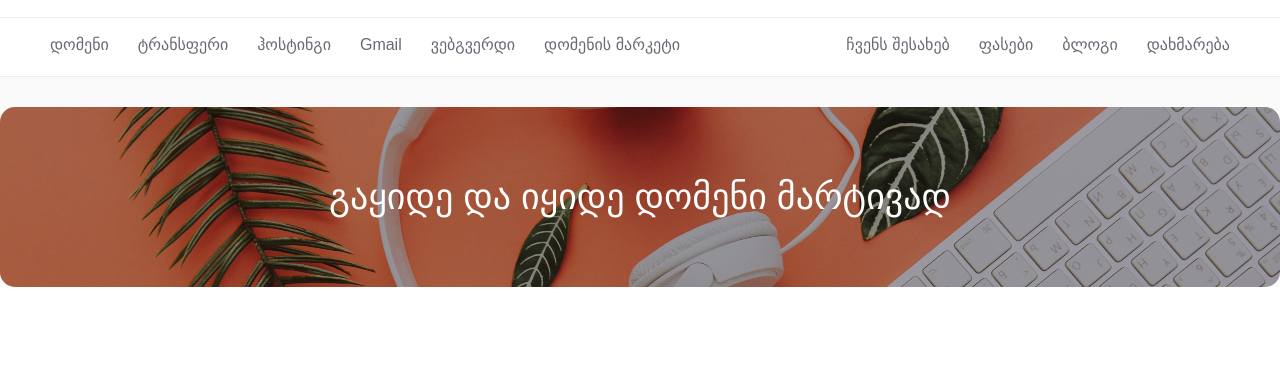
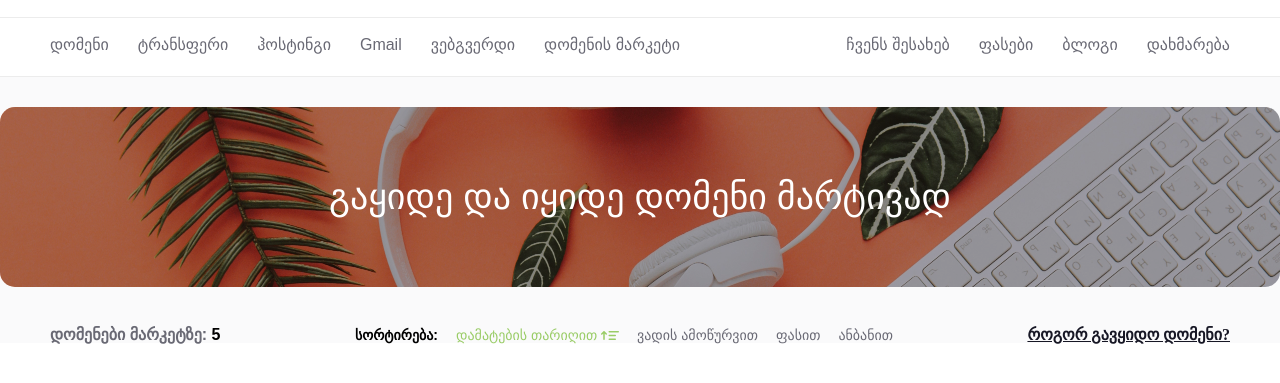
Before and after one commit to LukaKoridze13/Lemondo, a plain HTML site: page index.html in a window 1280 px wide. Shown: the part 77-460 px from the top of the page. Drawn offline with Linux system fonts and the light colour scheme; a web font is replaced by a local one.

Commit message:
Create Resposive Sort

```diff
--- a/CSS/style.scss
+++ b/CSS/style.scss
@@ -45,6 +45,7 @@ $content: 1286px;
     align-items: center;
     flex-direction: column;
 }
+
 // Header
 header {
     width: 100%;
@@ -108,9 +109,11 @@ header {
         }
     }
 }
+
 .header_mobile {
     display: none;
 }
+
 // RESPONSIVE FOR HEADER
 @media (max-width:703px) {
     header {
@@ -129,6 +132,7 @@ header {
         @include between();
         padding: 28px;
         gap: 10px;
+
         .right {
             @include center();
         }
@@ -242,6 +246,72 @@ main {
             line-height: 50px;
         }
     }
+
+    .products {
+        margin-top: 40px;
+
+        .content_desktop {
+            max-width: 1286px;
+            width: 100%;
+            margin: 0 auto;
+            padding: 0px 50px;
+            .top {
+                @include between();
+                gap: 50px;
+                .domenebiMarketze {
+                    color: $grey;
+                    @include fontGE();
+                    font-size: 16px;
+                    font-weight: bold;
+
+                    span {
+                        font-weight: bold;
+                        color: black;
+                        font-size: 16px;
+                    }
+                }
+
+                .sort {
+                    @include between();
+                    gap: 18px;
+                    font-size: 14px;
+                    color: $grey;
+                    @include fontGE();
+
+                    .sorters {
+                        @include between();
+                        gap: 18px;
+
+                        .activeSort {
+                            color: #99CC66;
+                        }
+
+                        p {
+                            cursor: pointer;
+                        }
+
+                        .date {
+                            p {
+                                margin-left: 5px;
+                            }
+                        }
+                    }
+
+                    .sortireba {
+                        font-weight: bold;
+                        color: black;
+                    }
+                }
+
+                .sellDomain {
+                    color: #171725;
+                    text-decoration: underline;
+                    font-weight: 600;
+                    cursor: pointer;
+                }
+            }
+        }
+    }
 }
 
 @media (max-width:480px) {
@@ -252,16 +322,20 @@ main {
     .banner {
         border-radius: 0px !important;
         height: 120px !important;
+
         img {
             border-radius: 0px;
         }
-        p{
+
+        p {
             width: 170px !important;
             line-height: 30px !important;
             font-size: 20px !important;
         }
+
         div {
             border-radius: 0px;
         }
     }
+
 }
--- a/Data/data.js
+++ b/Data/data.js
@@ -45,3 +45,5 @@ const domainList = [
         categories: [1, 3]
     }
 ]
+
+export default {categories, domainList}
--- a/JS/main.js
+++ b/JS/main.js
@@ -0,0 +1,25 @@
+import Data from '../Data/data.js'
+let domains = Data.domainList;
+let categories = Data.categories;
+
+// Domains on the market
+let domainCount = document.querySelector('.domenebiMarketze span')
+domainCount.innerText = domains.length
+
+// Sorting
+let sorters = document.querySelectorAll('.sorters p')
+let sortImage = document.createElement('img')
+sortImage.style.marginLeft='5px'
+sortImage.src = '../Images/sort.svg'
+sorters.forEach((option) => {
+    option.addEventListener('click', (e) => {
+        sorters.forEach((item) => {
+            if (item.classList.contains('activeSort')) {
+                item.children[0].remove();
+            }
+            item.classList.remove('activeSort')
+        })
+        option.classList.add('activeSort')
+        option.appendChild(sortImage)
+    })
+})
--- a/index.html
+++ b/index.html
@@ -74,9 +74,30 @@
                 <div class="black"></div>
                 <p>გაყიდე და იყიდე დომენი მარტივად</p>
             </section>
+            <section class="products">
+                <div class="content_desktop">
+                    <div class="top">
+                        <p class="domenebiMarketze">
+                            დომენები მარკეტზე: <span></span>
+                        </p>
+                        <div class="sort">
+                            <p class="sortireba">სორტირება:</p>
+                            <div class="sorters">
+                                <p class="date activeSort">დამატების თარიღით
+                                    <img src="./Images/sort.svg" alt="Sort">
+                                </p>
+                                <p class="deadline">ვადის ამოწურვით</p>
+                                <p class="price">ფასით</p>
+                                <p class="alphabet">ანბანით</p>
+                            </div>
+                        </div>
+                        <p class="sellDomain">როგორ გავყიდო დომენი?</p>
+                    </div>
+                </div>
+            </section>
         </main>
     </div>
-    <script src="./JS/main.js"></script>
+    <script src="./JS/main.js" type="module"></script>
 </body>
 
 </html>
```
Also changed, not shown: CSS/style.css, Images/sort.svg (added), 1 other file.
